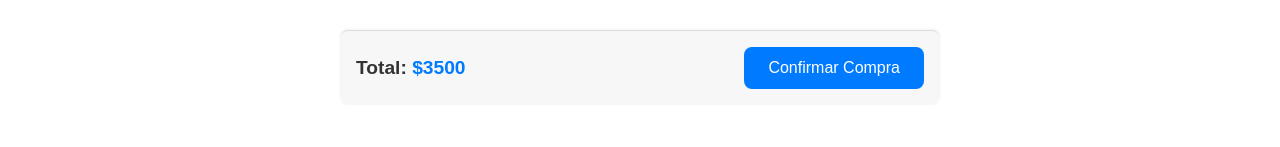
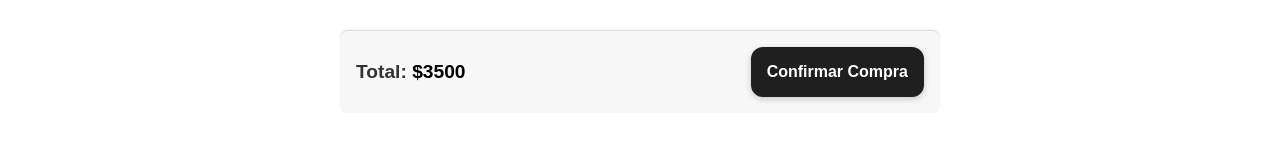
Before and after one commit to lucasleis/mvp_burgers, a React (Create React App) app in the folder myapp/: page /confirmar in a window 1280 px wide. Shown: the part 752-899 px from the top of the page. Built offline with nearby package versions, Linux system fonts and the light colour scheme.

Commit message:
quitar mapa de delivery

```diff
--- a/myapp/src/components/OrderConfirmationPage.css
+++ b/myapp/src/components/OrderConfirmationPage.css
@@ -110,7 +110,7 @@
   }
 
   .price-amount {
-    color: #007bff;
+    color: #000000;
   }
 
   .order-footer .confirm-button {
@@ -122,3 +122,21 @@
   .order-footer .confirm-button:hover {
     background-color: #0056b3;
   }
+
+  .primary-btn {
+    background: #1f1f1f;
+    color: white;
+    font-weight: bold;
+    padding: 14px;
+    border: 2px solid #1f1f1f;
+    border-radius: 12px;
+    cursor: pointer;
+    font-size: 1rem;
+    box-shadow: 0 2px 6px rgba(0,0,0,0.2);
+    transition: background 0.3s ease;
+  }
+
+  .primary-btn:hover {
+    background: #5c2d91;
+    color: white;
+  }
--- a/myapp/src/components/OrderConfirmationPage.jsx
+++ b/myapp/src/components/OrderConfirmationPage.jsx
@@ -95,6 +95,7 @@ const OrderConfirmationPage = () => {
             placeholder="Ej: B"
           />
 
+          {/*
           <p>Hacé clic en el mapa para seleccionar tu ubicación:</p>
           <div className="map-wrapper">
             <MapContainer center={[-34.63, -58.37]} zoom={13}>
@@ -105,6 +106,7 @@ const OrderConfirmationPage = () => {
               <LocationMarker />
             </MapContainer>
           </div>
+          */}
         </div>
       )}
 
@@ -112,7 +114,7 @@ const OrderConfirmationPage = () => {
         <div className="price-display">
           Total: <span className="price-amount">$3500</span>
         </div>
-        <button className="confirm-button" onClick={handleConfirm}>
+        <button className="primary-btn" onClick={handleConfirm}>
           Confirmar Compra
         </button>
       </div>
```
